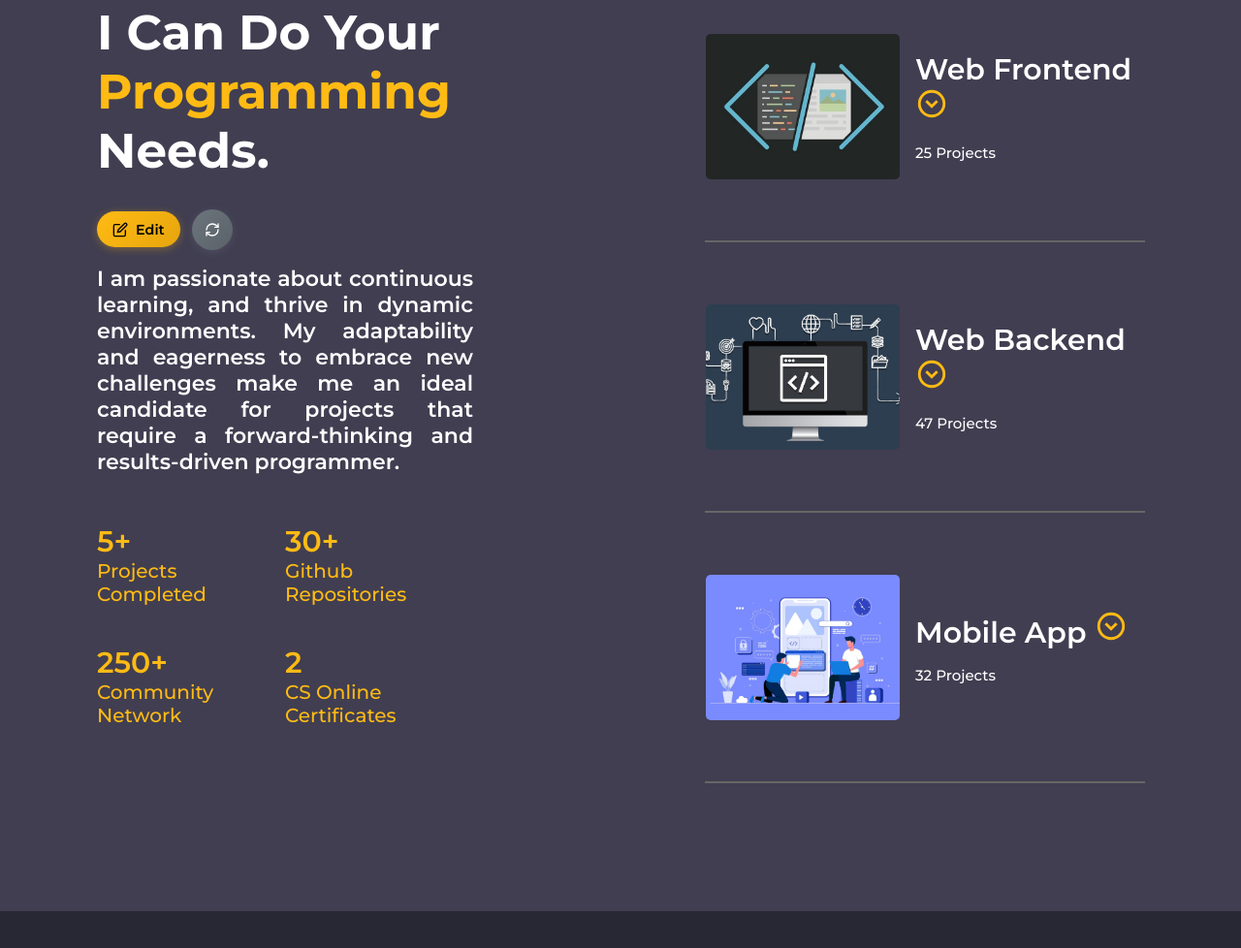
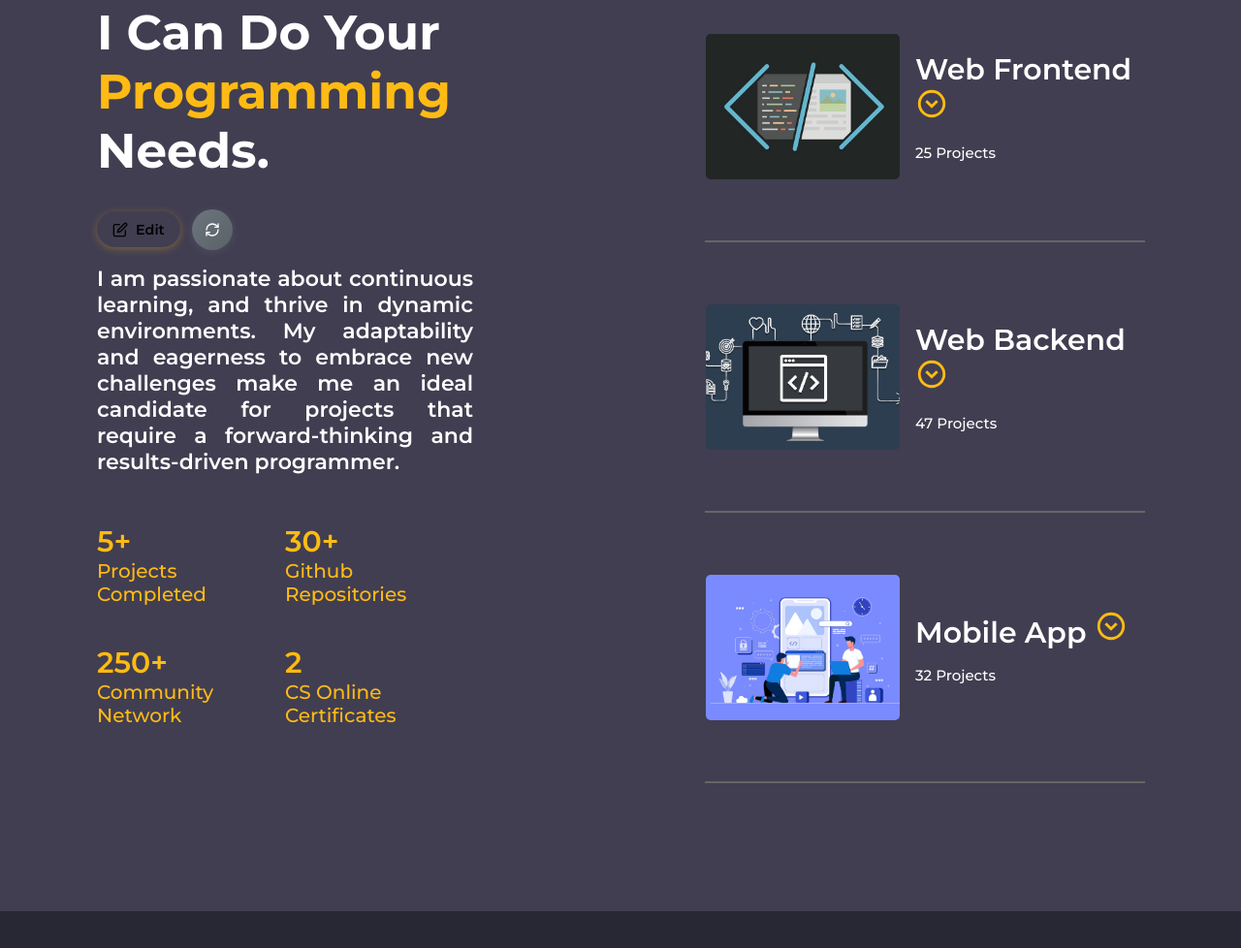
Before and after one commit to jolsefu/jolsefu.github.io, a plain HTML site: page index.html in a window 1280 px wide. Shown: the part 2983-3961 px from the top of the page at 97% size. Drawn offline with Linux system fonts and the light colour scheme.

Commit message:
Fixed yet another styling bug for the edit button

```diff
--- a/style.css
+++ b/style.css
@@ -89,7 +89,7 @@ svg {
     display: flex;
     align-items: center;
     gap: 0.5rem;
-    background: linear-gradient(135deg, var(--quaternary), #e6a50d);
+    background: linear-gradient(135deg, var(--quaternary));
     color: #000;
     border: none;
     padding: 0.6rem 1rem;
@@ -105,7 +105,7 @@ svg {
 .edit-btn:hover {
     transform: translateY(-2px);
     box-shadow: 0 4px 12px rgba(255, 187, 20, 0.4);
-    background: linear-gradient(135deg, #ffc107, var(--quaternary));
+    background: linear-gradient(135deg, var(--quaternary));
 }
 
 .edit-btn.save-mode {
```
